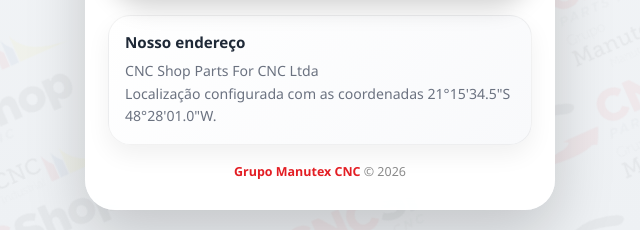
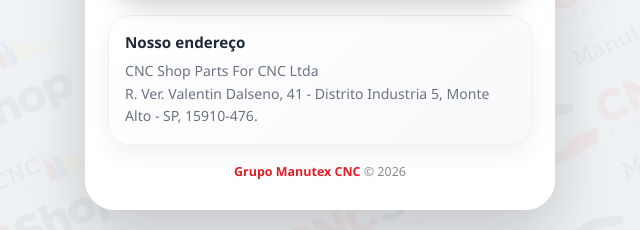
Before and after one commit to klebersanchezms/cartao-digital, a plain HTML site: page index.html in a window 1280 px wide. Shown: the part 982-1212 px from the top of the page, 320-960 px from the left. Drawn offline with Linux system fonts and the light colour scheme.

Commit message:
Atualização de endereço. Melhor Layout

```diff
--- a/index.html
+++ b/index.html
@@ -592,7 +592,7 @@
         <h2>Nosso endereço</h2>
         <p>
           CNC Shop Parts For CNC Ltda<br>
-          Localização configurada com as coordenadas 21°15'34.5"S 48°28'01.0"W.
+          R. Ver. Valentin Dalseno, 41 - Distrito Industria 5, Monte Alto - SP, 15910-476.
         </p>
       </div>
 
```
